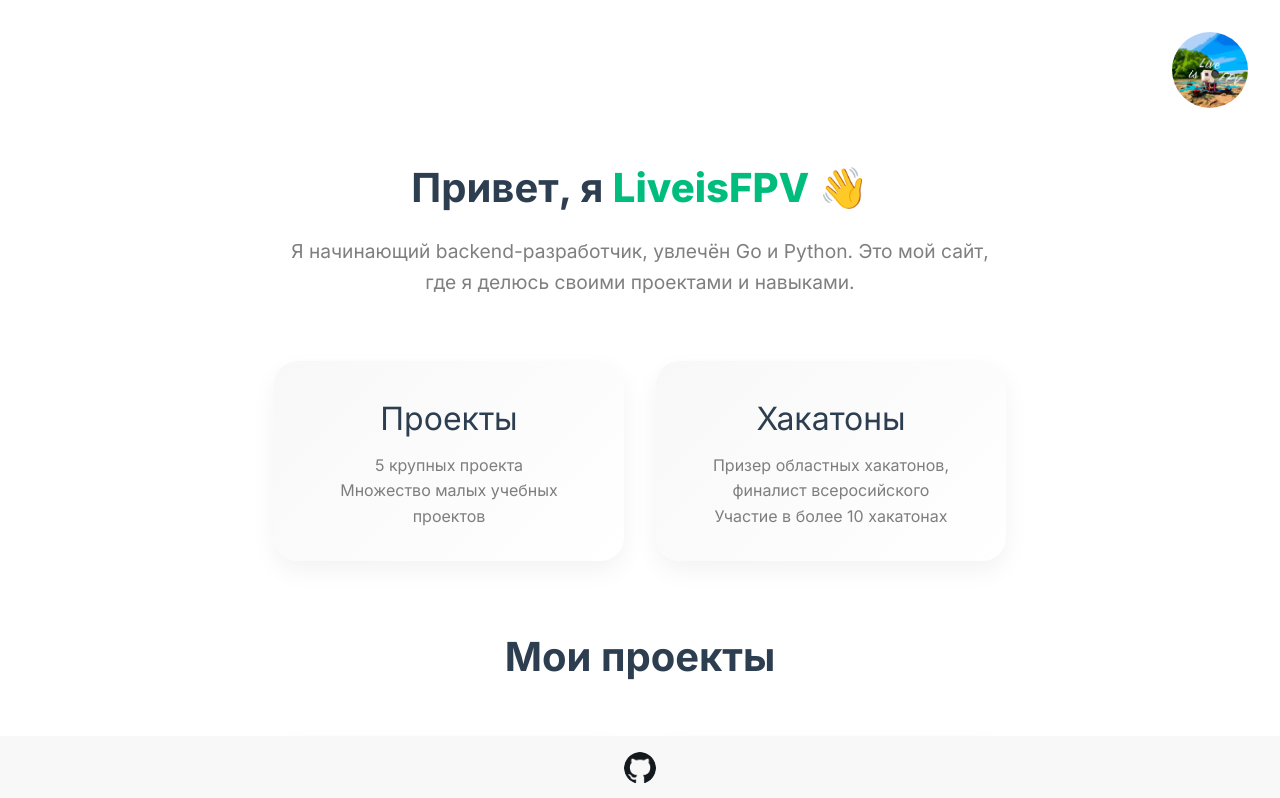
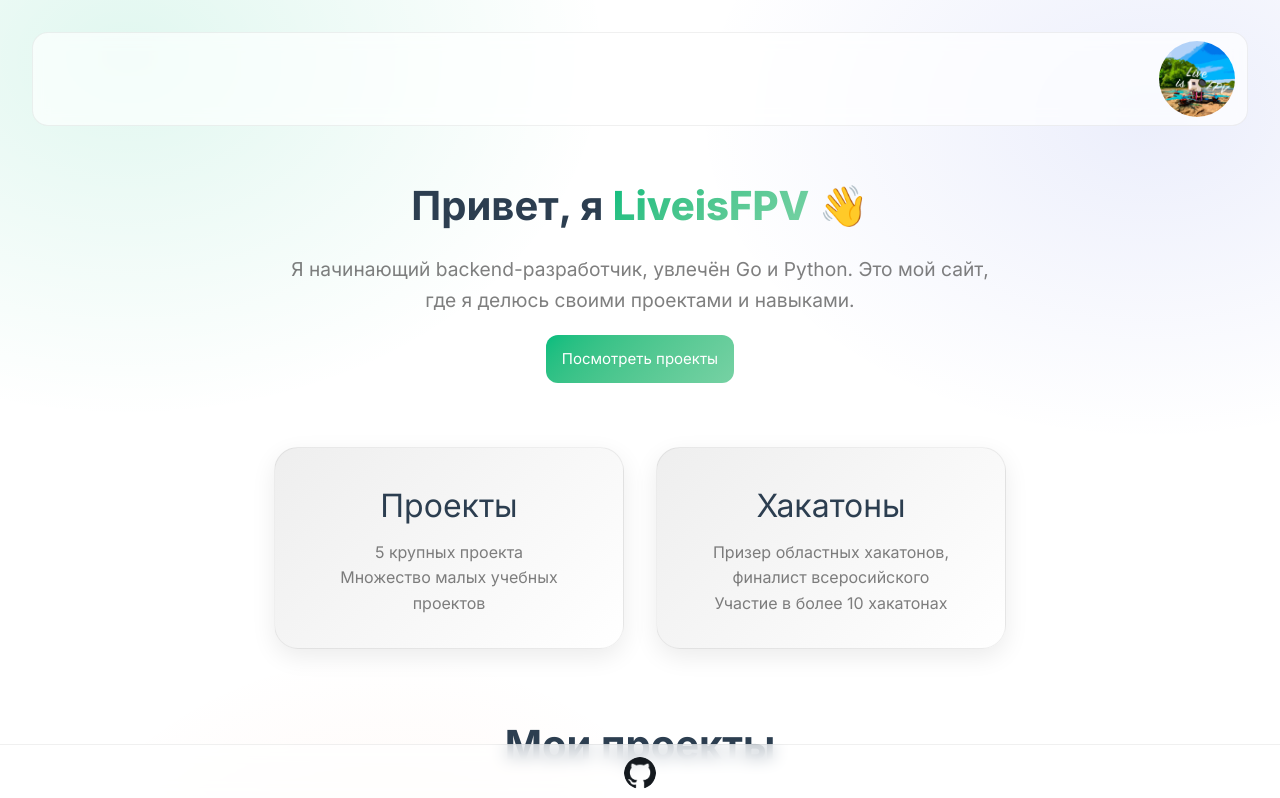
Before and after one commit to LiveisFpv/livedevsite, a Vue app: page / in a window 1280 px wide. Shown: the top 798 px of the page. Built offline with nearby package versions, Linux system fonts and the light colour scheme.

Commit message:
updated UI

```diff
--- a/index.html
+++ b/index.html
@@ -4,6 +4,7 @@
     <meta charset="UTF-8" />
     <link rel="icon" href="/favicon.ico" />
     <meta name="viewport" content="width=device-width, initial-scale=1.0" />
+    <meta name="theme-color" content="#0db28b" />
     <title>LiveisFPVDev</title>
     <link
       href="https://fonts.googleapis.com/css2?family=Inter:wght@400;600;700;800&display=swap"
--- a/src/App.vue
+++ b/src/App.vue
@@ -25,58 +25,72 @@ const toggleMenu = () => {
       <img src="./assets/avatar.jpg" alt="Avatar" class="logo" id="logo" />
     </div>
   </header>
-
+  <RouterView />
   <footer>
     <a href="https://github.com/LiveisFpv" class="icon">
       <img src="./assets/github.png" alt="Github" class="icon animate-bounce-in" />
     </a>
   </footer>
-
-  <RouterView />
 </template>
 
 <style scoped>
 header {
   line-height: 1.5;
   max-height: 100vh;
+  position: sticky;
+  top: 0;
+  z-index: 50;
 }
 
 .wrapper {
   display: flex;
   flex-direction: row;
-  justify-content: flex-end;
+  justify-content: space-between;
   align-items: center;
-  gap: 50px;
+  gap: 32px;
   margin-top: 0.5rem;
+  padding: 0.5rem 0.75rem;
+  background: var(--glass-bg);
+  border: 1px solid var(--glass-border);
+  border-radius: 16px;
+  backdrop-filter: saturate(140%) blur(8px);
 }
 
 nav {
   display: flex;
   flex-direction: row;
-  justify-content: flex-end;
-  gap: 30px;
-  font-size: 1rem;
+  justify-content: flex-start;
+  gap: 8px;
+  font-size: 0.95rem;
   text-align: center;
   align-items: center;
-  animation: fromUp 1s ease-in-out;
+  animation: fromUp 0.6s ease-in-out;
+}
+
+nav a {
+  display: inline-flex;
+  align-items: center;
+  padding: 0.5rem 0.75rem;
+  border-radius: 10px;
+  border: 1px solid transparent;
+  color: var(--vt-c-text-light-2);
+}
+
+nav a:hover {
+  color: var(--color-heading);
+  background: var(--surface-soft);
+  border-color: var(--glass-border);
 }
 
 nav a.router-link-exact-active {
-  color: var(--color-text);
-}
-
-nav a.router-link-exact-active:hover {
-  background-color: transparent;
-}
-
-nav a {
-  display: inline-block;
-  padding: 0 1rem;
-  border-left: 1px solid var(--color-border);
-}
-
-nav a:first-of-type {
-  border: 0;
+  color: white;
+  background: linear-gradient(
+    135deg,
+    var(--color-accent),
+    color-mix(in oklab, var(--color-accent) 70%, white 30%)
+  );
+  border-color: transparent;
+  box-shadow: var(--shadow-1);
 }
 
 .none {
@@ -96,8 +110,7 @@ nav a:first-of-type {
 }
 
 nav a:hover {
-  transform: scale(1.1);
-  font-weight: 600;
+  transform: translateY(-1px);
 }
 
 .animate-bounce-in {
@@ -106,17 +119,19 @@ nav a:hover {
 
 footer {
   position: fixed;
+  left: 0;
   right: 0;
   bottom: 0;
-  width: 100%;
-  padding: 1rem;
+  height: 56px;
+  padding: 0 1rem;
   display: flex;
   flex-direction: row;
   justify-content: center;
   align-items: center;
-  background-color: var(--color-background-soft);
-  z-index: 100;
-  animation: appear 1s ease-in-out;
+  background: var(--glass-bg);
+  border-top: 1px solid var(--glass-border);
+  backdrop-filter: saturate(140%) blur(8px);
+  z-index: 40;
 }
 
 @keyframes bounce-in {
@@ -132,7 +147,7 @@ footer {
 
 @media (min-width: 768px) {
   nav {
-    margin-left: -1rem;
+    margin-left: 1rem;
   }
   .logo {
     width: 76px;
@@ -142,6 +157,11 @@ footer {
 }
 .mobile-header {
   display: none;
+  padding: 0.5rem 0.75rem;
+  background: var(--glass-bg);
+  border: 1px solid var(--glass-border);
+  border-radius: 12px;
+  backdrop-filter: saturate(140%) blur(8px);
 }
 
 .hamburger {
@@ -168,7 +188,7 @@ footer {
   nav {
     flex-direction: column;
     align-items: flex-start;
-    gap: 15px;
+    gap: 8px;
   }
 
   .mobile-header {
--- a/src/assets/animation.css
+++ b/src/assets/animation.css
@@ -28,3 +28,15 @@
     transform: translateX(0);
   }
 }
+
+@keyframes floatY {
+  0% {
+    transform: translateY(0);
+  }
+  50% {
+    transform: translateY(-6px);
+  }
+  100% {
+    transform: translateY(0);
+  }
+}
--- a/src/assets/base.css
+++ b/src/assets/base.css
@@ -35,6 +35,20 @@
 
   --section-gap: 160px;
   --color-accent: hsla(160, 100%, 37%, 1);
+
+  /* enhanced theme tokens */
+  --surface: color-mix(in oklab, var(--color-background) 90%, black 10%);
+  --surface-soft: color-mix(in oklab, var(--color-background) 95%, black 5%);
+  --glass-bg: color-mix(in oklab, var(--color-background) 70%, transparent 30%);
+  --glass-border: color-mix(in oklab, var(--color-border) 60%, transparent 40%);
+  --accent-contrast: #063a33;
+  --shadow-1: 0 8px 24px rgba(0, 0, 0, 0.08);
+  --shadow-2: 0 12px 32px rgba(0, 0, 0, 0.12);
+
+  /* subtle background glow */
+  --glow-1: hsla(160, 100%, 37%, 0.12);
+  --glow-2: hsla(230, 70%, 55%, 0.10);
+  --glow-3: hsla(15, 90%, 60%, 0.08);
 }
 
 *,
@@ -48,7 +62,11 @@
 body {
   min-height: 100vh;
   color: var(--color-text);
-  background: var(--color-background);
+  background:
+    radial-gradient(800px 600px at 10% 5%, var(--glow-1), transparent 60%),
+    radial-gradient(700px 500px at 90% 10%, var(--glow-2), transparent 65%),
+    radial-gradient(600px 600px at 30% 90%, var(--glow-3), transparent 65%),
+    var(--color-background);
   transition:
     color 0.5s,
     background-color 0.5s;
--- a/src/assets/main.css
+++ b/src/assets/main.css
@@ -6,7 +6,8 @@
   margin: 0 auto;
   padding: 2rem;
   padding-top: 1.5rem;
-  padding-bottom: 4rem;
+  /* ensure content does not hide behind fixed footer */
+  padding-bottom: 5rem;
   font-weight: normal;
   min-height: 100vh;
 }
@@ -18,3 +19,50 @@ nav a,
   transition: 0.4s;
   padding: 3px;
 }
+
+/* utilities */
+.card {
+  background: linear-gradient(135deg, var(--surface-soft), var(--color-background));
+  border: 1px solid var(--glass-border);
+  border-radius: 16px;
+  box-shadow: var(--shadow-1);
+}
+
+.btn {
+  display: inline-flex;
+  align-items: center;
+  justify-content: center;
+  gap: 8px;
+  padding: 0.75rem 1rem;
+  border-radius: 12px;
+  border: 1px solid var(--glass-border);
+  background: var(--glass-bg);
+  color: var(--color-heading);
+  text-decoration: none;
+  transition: transform 0.2s ease, box-shadow 0.2s ease, background-color 0.2s ease;
+  backdrop-filter: saturate(140%) blur(6px);
+}
+
+.btn:hover {
+  transform: translateY(-1px);
+  box-shadow: var(--shadow-1);
+}
+
+.btn-accent {
+  background: linear-gradient(135deg, var(--color-accent), color-mix(in oklab, var(--color-accent) 70%, white 30%));
+  color: white;
+  border: none;
+}
+
+.btn-accent:hover {
+  box-shadow: var(--shadow-2);
+}
+
+.grid {
+  display: grid;
+  gap: 1.5rem;
+}
+
+.grid.auto-fill-300 {
+  grid-template-columns: repeat(auto-fill, minmax(300px, 1fr));
+}
--- a/src/views/AboutView.vue
+++ b/src/views/AboutView.vue
@@ -42,10 +42,11 @@
 
 .intro,
 .skills {
-  background: linear-gradient(135deg, var(--color-background-soft), var(--color-background));
+  background: linear-gradient(135deg, var(--surface-soft), var(--color-background));
   padding: 2rem;
-  border-radius: 1.5rem;
-  box-shadow: 0 10px 25px rgba(0, 0, 0, 0.05);
+  border-radius: 16px;
+  border: 1px solid var(--glass-border);
+  box-shadow: var(--shadow-1);
   margin-bottom: 2rem;
 }
 
@@ -70,7 +71,7 @@ strong {
 }
 
 ul {
-  padding-left: 1.5rem;
+  padding-left: 1.25rem;
   list-style: disc;
 }
 
@@ -84,4 +85,11 @@ ul {
     font-size: 1rem;
   }
 }
+
+@media (min-width: 700px) {
+  .skills ul {
+    columns: 2;
+    column-gap: 2rem;
+  }
+}
 </style>
--- a/src/views/HomeView.vue
+++ b/src/views/HomeView.vue
@@ -8,6 +8,9 @@
         Я начинающий backend-разработчик, увлечён Go и Python. Это мой сайт, где я делюсь своими
         проектами и навыками.
       </p>
+      <div class="cta-row">
+        <RouterLink class="btn btn-accent" to="/projects">Посмотреть проекты</RouterLink>
+      </div>
     </section>
 
     <section class="info">
@@ -64,7 +67,10 @@
 }
 
 .hero .highlight {
-  color: hsla(160, 100%, 37%, 1);
+  background: linear-gradient(135deg, var(--color-accent), color-mix(in oklab, var(--color-accent) 70%, white 30%));
+  -webkit-background-clip: text;
+  background-clip: text;
+  color: transparent;
   font-weight: 800;
 }
 
@@ -88,12 +94,13 @@
 }
 
 .info-card {
-  background: linear-gradient(135deg, var(--color-background-soft), var(--color-background));
+  background: linear-gradient(135deg, var(--surface-soft), var(--color-background));
   padding: 2rem;
   border-radius: 1.5rem;
   min-width: 250px;
   max-width: 350px;
-  box-shadow: 0 10px 25px rgba(0, 0, 0, 0.05);
+  border: 1px solid var(--glass-border);
+  box-shadow: var(--shadow-1);
   text-align: center;
   align-items: center;
   transition: transform 0.3s ease;
@@ -132,14 +139,21 @@
 }
 
 .project-card {
-  background: linear-gradient(135deg, var(--color-background-soft), var(--color-background));
+  background: linear-gradient(135deg, var(--surface-soft), var(--color-background));
   padding: 2rem;
   border-radius: 1.5rem;
   min-width: 250px;
   max-width: 350px;
-  box-shadow: 0 10px 25px rgba(0, 0, 0, 0.05);
+  border: 1px solid var(--glass-border);
+  box-shadow: var(--shadow-1);
   text-align: center;
   transition: transform 0.3s ease;
+}
+
+.cta-row {
+  margin-top: 1.25rem;
+  display: flex;
+  justify-content: center;
 }
 
 .project-card:hover {
--- a/src/views/ProjectsView.vue
+++ b/src/views/ProjectsView.vue
@@ -52,6 +52,8 @@ const projectsStore = useProjectsStore()
   padding: 3rem 1rem;
   text-align: center;
   animation: fadeIn 0.8s ease-in-out;
+  max-width: 1200px;
+  margin-inline: auto;
 }
 
 .projects h1 {
@@ -61,25 +63,31 @@ const projectsStore = useProjectsStore()
 }
 
 .project-list {
-  display: flex;
-  flex-wrap: wrap;
+  display: grid;
+  grid-template-columns: repeat(auto-fit, minmax(300px, 520px));
+  gap: 1.75rem;
+  align-items: stretch;
   justify-content: center;
-  gap: 2rem;
 }
 
 .project-card {
-  background: linear-gradient(135deg, var(--color-background-soft), var(--color-background));
-  padding: 2rem;
-  border-radius: 1.5rem;
-  min-width: 250px;
-  max-width: 550px;
-  box-shadow: 0 10px 25px rgba(0, 0, 0, 0.05);
-  transition: transform 0.3s ease;
+  background: linear-gradient(135deg, var(--surface-soft), var(--color-background));
+  padding: 1.5rem 1.25rem;
+  border-radius: 16px;
+  width: 100%;
+  max-width: 520px;
+  border: 1px solid var(--glass-border);
+  box-shadow: var(--shadow-1);
+  transition:
+    transform 0.25s ease,
+    box-shadow 0.25s ease;
   text-align: justify;
+  margin-inline: auto;
 }
 
 .project-card:hover {
-  transform: translateY(-5px);
+  transform: translateY(-4px);
+  box-shadow: var(--shadow-2);
 }
 
 .project-card h2 {
@@ -103,13 +111,15 @@ const projectsStore = useProjectsStore()
 .project-card a {
   font-size: 1rem;
   text-decoration: none;
-  color: hsla(160, 100%, 37%, 1);
-  transition: 0.4s;
-  padding: 3px;
+  color: var(--color-accent);
+  transition: 0.2s ease;
+  padding: 3px 4px;
+  border-radius: 8px;
 }
 .project-card a:hover {
-  transform: scale(1.1);
-  font-weight: 600;
+  transform: translateY(-1px);
+  background: var(--surface-soft);
+  border: 1px solid var(--glass-border);
 }
 .link {
   text-align: center;
```
